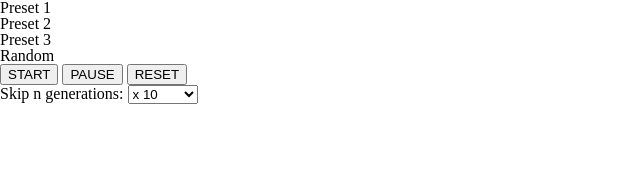
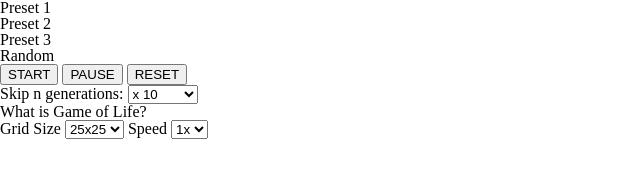
Before and after one commit to exploratum/GofL, a website: page index.html in a window 1280 px wide. Shown: the whole page, without its empty margins (0-640 px from the left). Drawn offline with Linux system fonts and the light colour scheme.

Commit message:
Added html for the container-setting section

```diff
--- a/index.css
+++ b/index.css
@@ -46,3 +46,5 @@ table {
 	border-collapse: collapse;
 	border-spacing: 0;
 }
+
+/***********************************************/
--- a/index.html
+++ b/index.html
@@ -45,6 +45,27 @@
     </div>
     <div class="container-settings">
 
+        <div class="about">
+            <h1>What is Game of Life?</h1>
+        </div>
+
+        <div class="settings">
+            <label for="grid-size">Grid Size</label>
+            <select name="size" id="size">
+                <option value="25">25x25</option>
+                <option value="50">50x50</option>
+                <option value="75">75x75</option>
+            </select>
+
+            <label for="speed">Speed</label>
+            <select name="speed" id="speed">
+                <option value=1x>1x</option>
+                <option value="2x">2x</option>
+                <option value="4x">4x</option>
+            </select>
+        </div>
+
+
     </div>
 
 </body>
```
